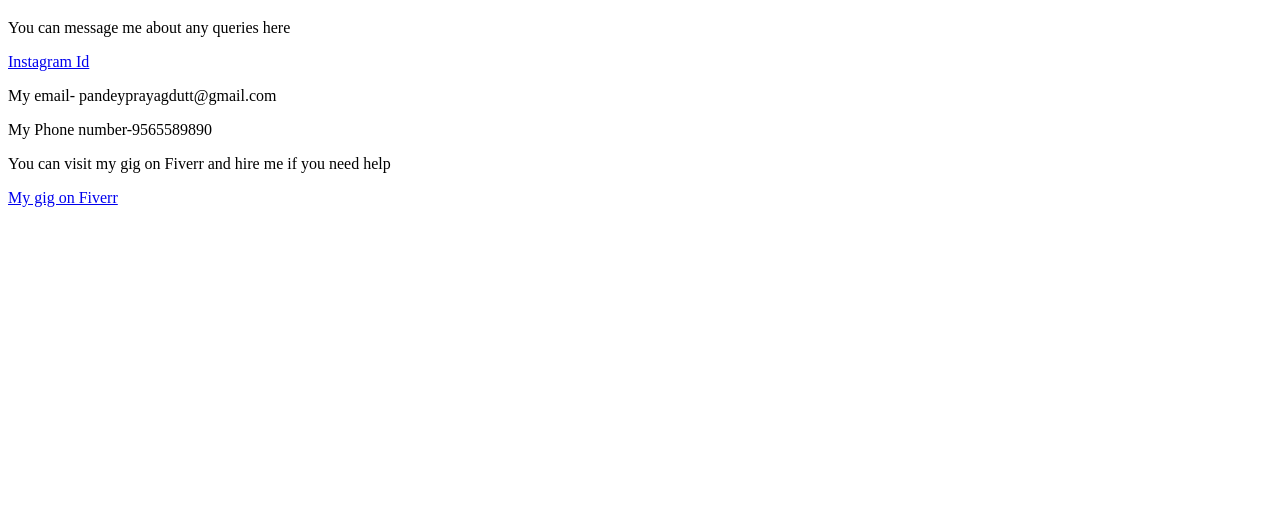
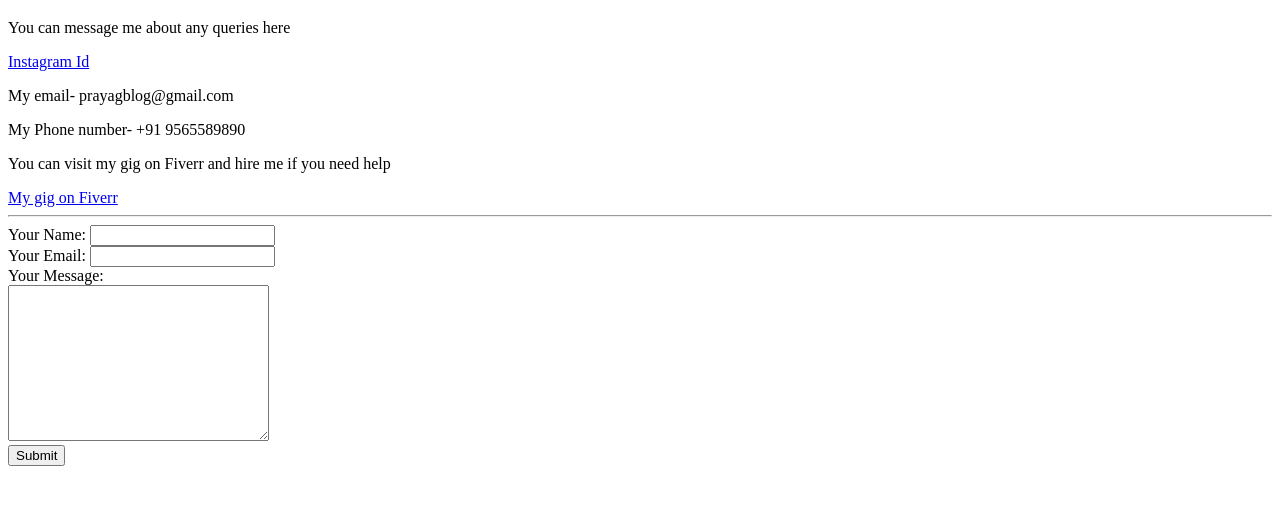
Before and after one commit to prayagimperius/cv, a plain HTML site: page contact.html in a window 1280 px wide. Shown: the part 61-566 px from the top of the page. Drawn offline with Linux system fonts and the light colour scheme.

Commit message:
Add files via upload

```diff
--- a/contact.html
+++ b/contact.html
@@ -8,10 +8,22 @@
     <h1>My contact Details </h1>
 <p>You can message me about any queries here</p>
     <a href="https://www.instagram.com/prayagimperius108/">Instagram Id</a>
-    <p>My email- pandeyprayagdutt@gmail.com</p>
-    <p>My Phone number-9565589890</p>
+    <p>My email- prayagblog@gmail.com</p>
+    <p>My Phone number- +91 9565589890</p>
     <p>You can visit my gig on Fiverr and hire me if you need help</p>
     <a href="https://www.fiverr.com/share/WE4eeX">My gig on Fiverr</a>
+    <hr>
+    <form class="" action="mailto:info@prayagblog@gmail.com" method="post" enctype="text/plain">
+      <label> Your Name: </label>
+      <input type="text" name="yourName" value=""><br>
+      <label >Your Email:</label>
+      <input type="email" name="yourEmail" value=""><br>
+      <label>Your Message: </label><br>
+      <textarea name="yourMessage" rows="10" cols="30"></textarea><br>
+
+      <input type="submit" name="" >
+
+    </form>
 
   </body>
 </html>
```
